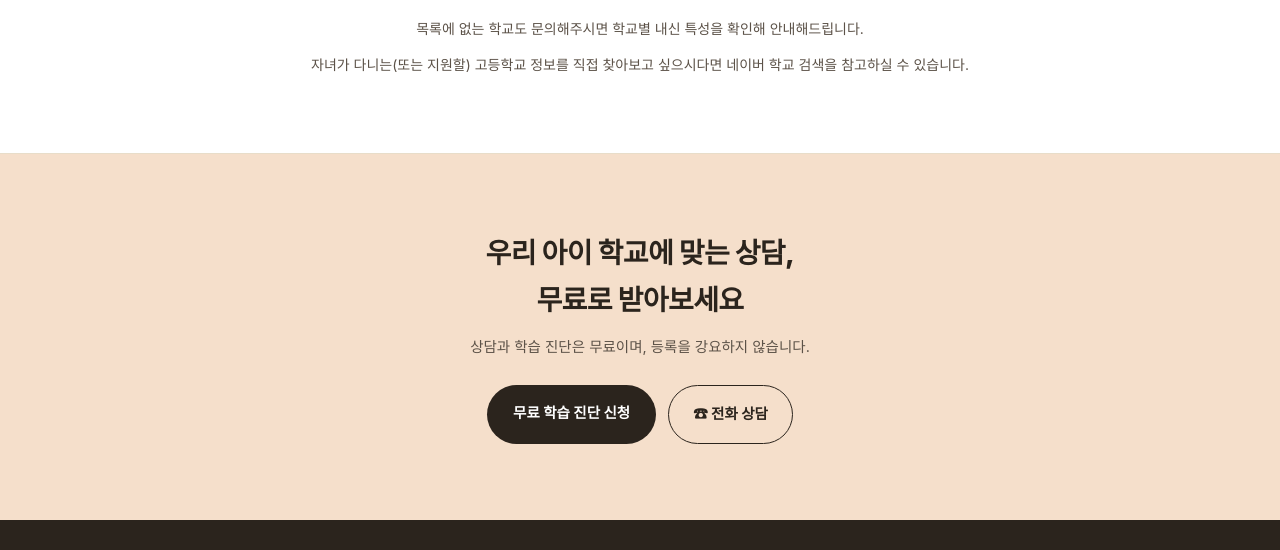
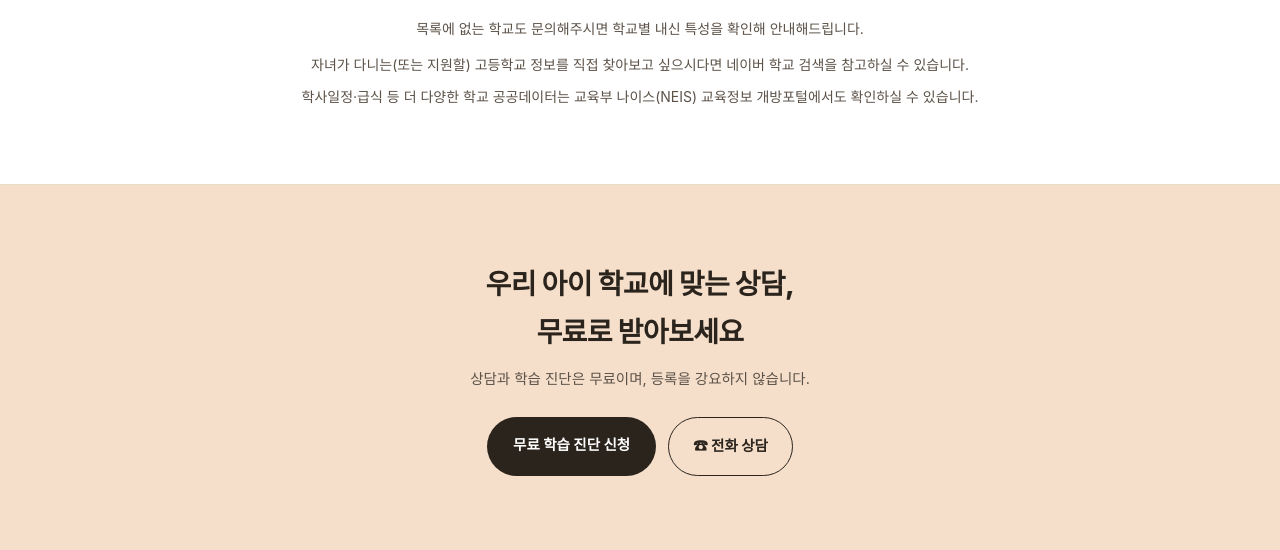
Before and after one commit to hasa080525-ctrl/study-fit, a plain HTML site: page schools.html in a window 1280 px wide. Shown: the part 1438-1988 px from the top of the page. Drawn offline with Linux system fonts and the light colour scheme; a web font is replaced by a local one.

Commit message:
참고: 교육부 나이스(NEIS) 교육정보 개방포털 링크 추가
Co-Authored-By: Claude Sonnet 5 <noreply@anthropic.com>

```diff
--- a/schools.html
+++ b/schools.html
@@ -132,6 +132,7 @@
     </div>
     <p style="text-align:center; margin-top:20px; font-size:14px; color:var(--slate,#555);">목록에 없는 학교도 문의해주시면 학교별 내신 특성을 확인해 안내해드립니다.</p>
     <p style="text-align:center; margin-top:12px; font-size:14px; color:var(--slate,#555);">자녀가 다니는(또는 지원할) 고등학교 정보를 직접 찾아보고 싶으시다면 <a href="https://edu.naver.com/school-search?level=high" target="_blank" rel="noopener">네이버 학교 검색</a>을 참고하실 수 있습니다.</p>
+    <p style="text-align:center; margin-top:8px; font-size:14px; color:var(--slate,#555);">학사일정·급식 등 더 다양한 학교 공공데이터는 교육부 <a href="https://open.neis.go.kr/portal/mainPage.do" target="_blank" rel="noopener">나이스(NEIS) 교육정보 개방포털</a>에서도 확인하실 수 있습니다.</p>
   </div>
 </section>
 
```
